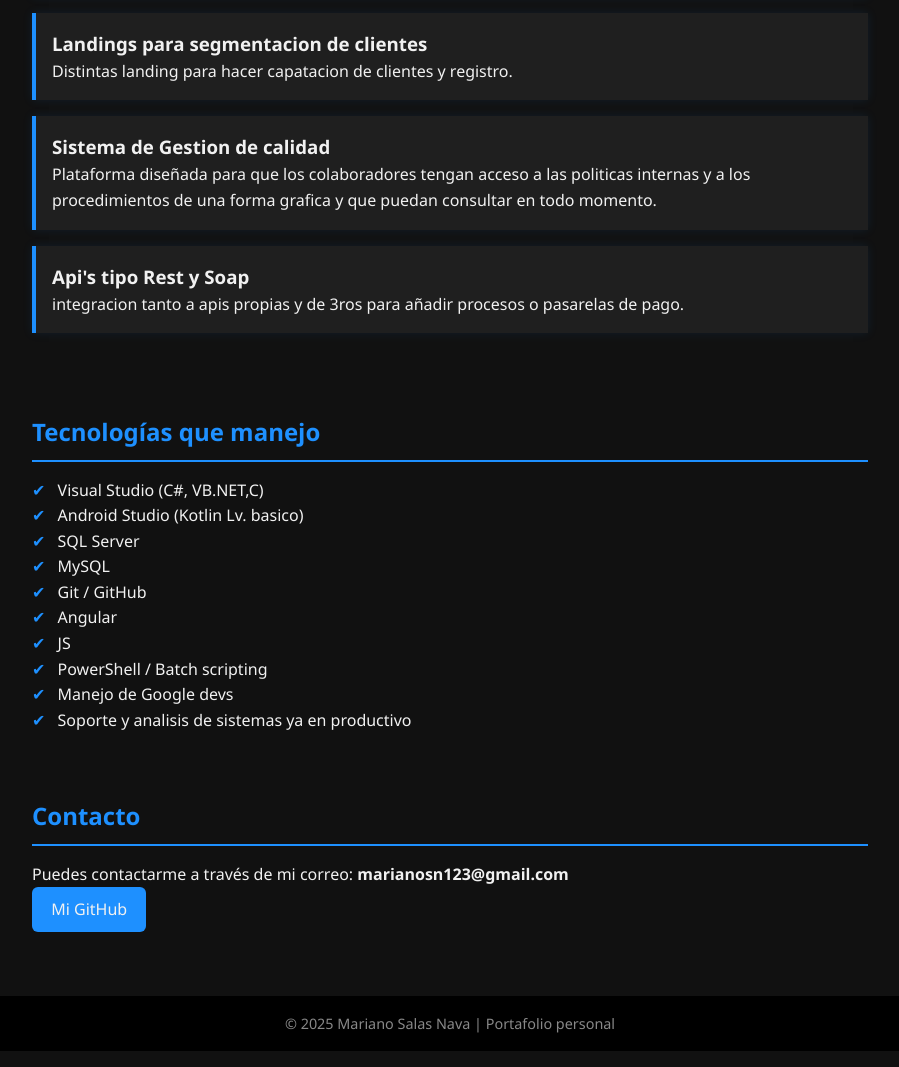
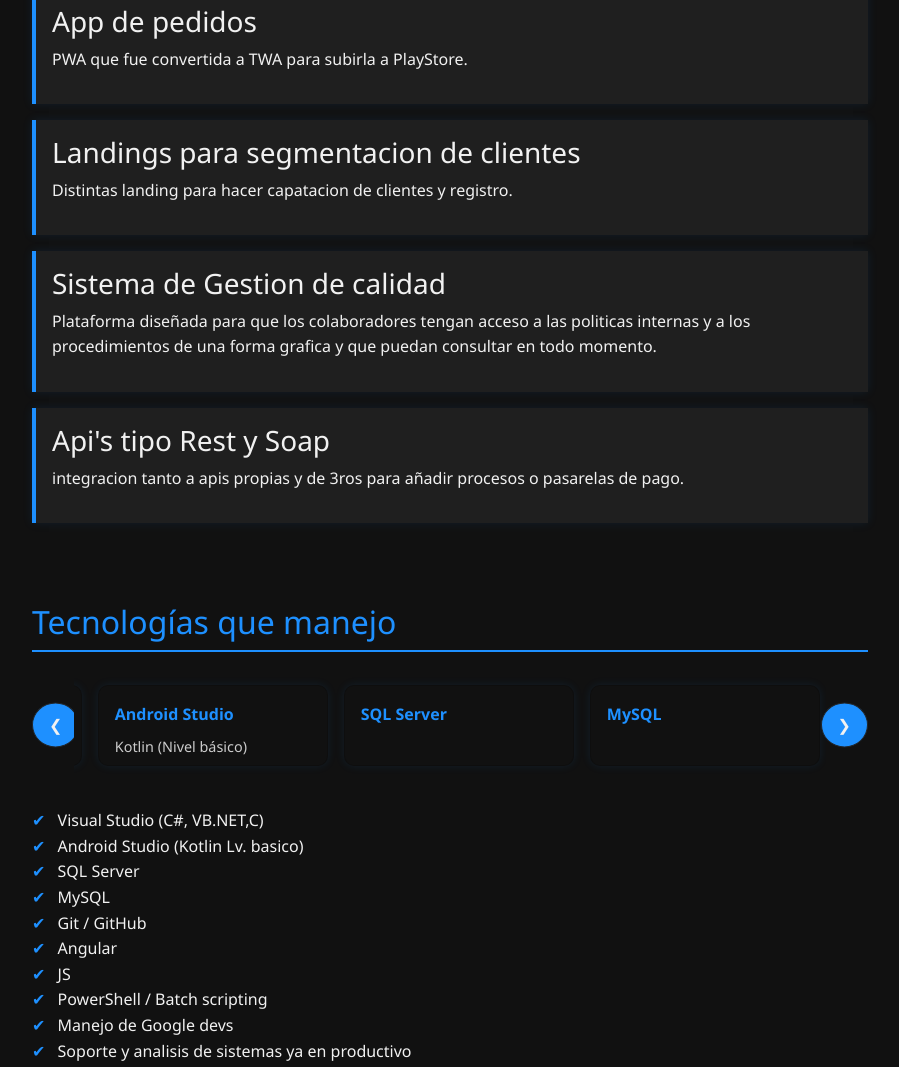
Before and after one commit to NeroRonnin123/Portafolio, a plain HTML site: page index.html in a window 1280 px wide. Shown: the part 961-2028 px from the top of the page, without its empty margins (190-1089 px from the left). Drawn offline with nearby package versions, Linux system fonts and the light colour scheme.

Commit message:
actualizo codigo y añado scripts

```diff
--- a/index.html
+++ b/index.html
@@ -3,6 +3,7 @@
 <head>
   <meta charset="UTF-8" />
   <meta name="viewport" content="width=device-width, initial-scale=1.0" />
+  <link href="https://cdn.jsdelivr.net/npm/bootstrap@5.3.3/dist/css/bootstrap.min.css" rel="stylesheet"/>
   <title>Portafolio - Mariano Salas Nava</title>
    <style>
    :root {
@@ -196,6 +197,58 @@ float: right;
 .switch input:checked + .slider::before {
   transform: translateX(30px);
 }
+.slider-wrapper {
+    display: flex;
+    position: relative;
+    width: 100%;
+    max-width: 900px;
+    margin: 0 auto;
+    align-content: start;
+    flex-wrap: nowrap;
+    flex-direction: row;
+    justify-content: center;
+    align-items: center;
+    padding: 0 5% 0 5%;
+    }
+
+
+.sliderT-container {
+    display: flex;
+    overflow-x: hidden;
+    scroll-behavior: smooth;
+    height: 115px;
+    overflow-y: hidden;
+    align-items: center;
+    }
+
+    .card {
+      min-width: 230px;
+      flex: 0 0 auto;
+      background-color: var(--background-color);
+      border-radius: 10px;
+      padding: 1rem;
+      margin: 0 0.5rem;
+      box-shadow: 0 0 10px var(--box-shadow-color);
+      transition: transform 0.3s;
+      height: 81px;
+
+    }
+
+    .card:hover {
+      transform: scale(1.05);
+    }
+
+    .tech-title {
+      font-weight: bold;
+      margin-bottom: 0.5rem;
+       color: var(--azul);
+    }
+
+    .tech-desc {
+      font-size: 0.9rem;
+      color: var(--header-text);
+    }
+
   </style>
 </head>
 <body>
@@ -258,7 +311,19 @@ float: right;
   </section>
 
   <section>
+
     <h2>Tecnologías que manejo</h2>
+      <div class="slider-wrapper">
+      <div>
+        <button class="btn btn-dark position-absolute top-50 start-0 translate-middle-y rounded-circle px-3 prev-btn">&#10094;</button>
+      </div>
+        <div class="sliderT-container" id="slider"></div>
+
+     <div>
+      <button class="btn btn-dark position-absolute top-50 end-0 translate-middle-y rounded-circle px-3 next-btn">&#10095;</button>
+ </div>
+    </div>
+  <br/>
     <ul>
       <li>Visual Studio (C#, VB.NET,C)</li>
       <li>Android Studio (Kotlin Lv. basico)</li>
@@ -289,5 +354,79 @@ toggle.addEventListener('change', () => {
   document.body.classList.toggle('light-mode', toggle.checked);
 });
 </script>
+
+
+  <script>
+    const tecnologias = [
+      { nombre: "Visual Studio", descripcion: "C#, VB.NET, C" },
+      { nombre: "Android Studio", descripcion: "Kotlin (Nivel básico)" },
+      { nombre: "SQL Server", descripcion: "" },
+      { nombre: "MySQL", descripcion: "" },
+      { nombre: "Git / GitHub", descripcion: "" },
+      { nombre: "Angular", descripcion: "" },
+      { nombre: "JavaScript", descripcion: "" },
+      { nombre: "PowerShell / Batch scripting", descripcion: "" },
+      { nombre: "Google Developers", descripcion: "Manejo de consolas" },
+      { nombre: "Soporte y análisis", descripcion: "Sistemas en producción" }
+    ];
+
+   const slider = document.getElementById("slider");
+
+    tecnologias.forEach(tech => {
+      const card = document.createElement("div");
+      card.className = "card";
+
+      const title = document.createElement("div");
+      title.className = "tech-title";
+      title.textContent = tech.nombre;
+
+      const desc = document.createElement("div");
+      desc.className = "tech-desc";
+      desc.textContent = tech.descripcion;
+
+      card.appendChild(title);
+      if (tech.descripcion) card.appendChild(desc);
+      slider.appendChild(card);
+    });
+
+    const prevBtn = document.querySelector(".prev-btn");
+    const nextBtn = document.querySelector(".next-btn");
+
+    const scrollStep = 230; // ancho estimado de cada card
+    let autoScroll;
+
+    function scrollRightOrReset() {
+      const maxScroll = slider.scrollWidth - slider.clientWidth;
+      const atEnd = slider.scrollLeft + scrollStep >= maxScroll - 10;
+
+      if (atEnd) {
+        slider.scrollTo({ left: 0, behavior: 'smooth' });
+      } else {
+        slider.scrollBy({ left: scrollStep, behavior: 'smooth' });
+      }
+    }
+
+    function startAutoScroll() {
+      autoScroll = setInterval(scrollRightOrReset, 5000);
+    }
+
+    function stopAutoScroll() {
+      clearInterval(autoScroll);
+    }
+
+    nextBtn.addEventListener("click", scrollRightOrReset);
+    prevBtn.addEventListener("click", () => {
+      slider.scrollBy({ left: -scrollStep, behavior: 'smooth' });
+    });
+
+    slider.addEventListener("mouseenter", stopAutoScroll);
+    slider.addEventListener("mouseleave", startAutoScroll);
+
+    // Iniciar auto scroll al cargar
+    startAutoScroll();
+  </script>
+
+
+
 </body>
 </html>
```
